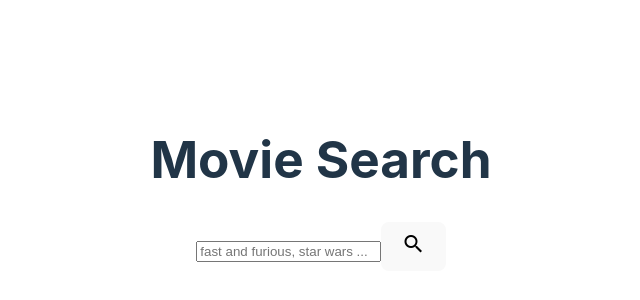
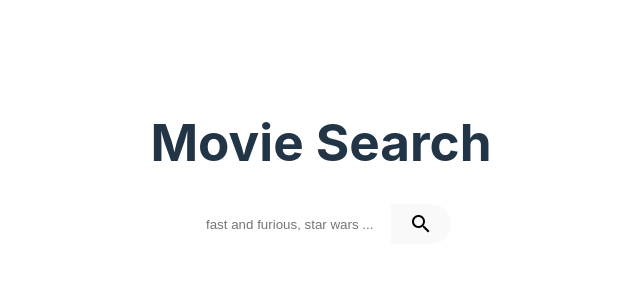
Before and after one commit to MarinhSt/test-react-search-movies, a React (Vite) app: page / in a window 1280 px wide. Shown: the part 208-508 px from the top of the page, without its empty margins (319-959 px from the left). Built offline with nearby package versions, Linux system fonts and the light colour scheme.

Commit message:
some css styles to complete the requirements

```diff
--- a/src/App.jsx
+++ b/src/App.jsx
@@ -7,9 +7,9 @@ function App() {
     const [movies, setMovies] = useState()
 
     const getMovies = async search => {
-        const API_ENDPOINT = `https://www.omdbapi.com/?apikey=${API_KEY}&type=movie&s=${search}`
+        const API_URL_ENDPOINT_MOVIE_LIST = `https://www.omdbapi.com/?apikey=${API_KEY}&type=movie&s=${search}`
 
-        fetch(API_ENDPOINT)
+        fetch(API_URL_ENDPOINT_MOVIE_LIST)
             .then(res => {
                 return res.json()
             })
@@ -25,27 +25,79 @@ function App() {
     }
     return (
         <>
-            <header>
+            <header
+                style={{
+                    display: 'flex',
+                    flexDirection: 'column',
+                    alignItems: 'center',
+                }}
+            >
                 <h1>Movie Search</h1>
-                <form onSubmit={handelSearch} className="searchbox">
+                <form
+                    onSubmit={handelSearch}
+                    className="searchbox"
+                    style={{ display: 'flex' }}
+                >
                     <input
                         type="text"
                         onChange={({ target }) => setSearch(target.value)}
                         value={searchBox}
                         placeholder="fast and furious, star wars ..."
+                        style={{
+                            height: '40px',
+                            width: '200px',
+                            margin: '0',
+                            borderRadius: '25px 0px 0px 25px',
+                            border: 'none',
+                            boxSizing: 'border-box',
+                            paddingLeft: '15px',
+                        }}
                     />
-                    <button type="submit">
+                    <button
+                        type="submit"
+                        style={{
+                            height: '40px',
+                            width: '60px',
+                            padding: '0',
+                            display: 'flex',
+                            justifyContent: 'center',
+                            alignItems: 'center',
+                            borderRadius: '0px 30px 30px 0px',
+                        }}
+                    >
                         <i className="  material-icons">search</i>
                     </button>
                 </form>
             </header>
             <main>
-                <ul>
+                <ul
+                    style={{
+                        listStyle: 'none',
+                        width: '89%',
+                        margin: '30px auto',
+                        padding: '0',
+                        display: 'flex',
+                        justifyContent: 'center',
+                        flexWrap: 'wrap',
+                        gap: '10px',
+                    }}
+                >
                     {movies?.map(movie => (
-                        <li key={movie.imdbID}>
-                            <img src={movie.Poster} alt={movie.Title} />
-                            <h3>{movie.Title}</h3>
+                        <li
+                            key={movie.imdbID}
+                            style={{
+                                width: '200px',
+                                flexGrow: '1fr',
+                                display: 'flex',
+                                flexDirection: 'column',
+                            }}
+                        >
+                            <h4>{movie.Title}</h4>
                             <p>{movie.Year}</p>
+                            <img
+                                src={movie.Poster}
+                                alt={`poster of movie ${movie.Title}`}
+                            />
                         </li>
                     ))}
                 </ul>
```
Also changed, not shown: 1 other file (tests, documents, lock files or other folders).
